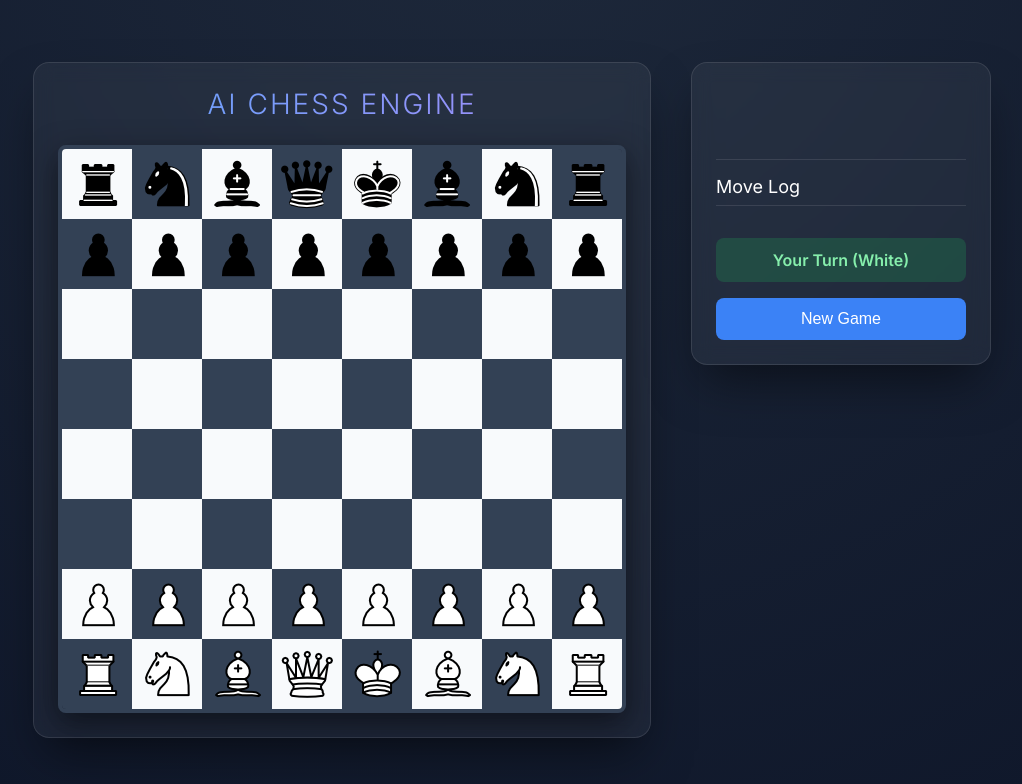
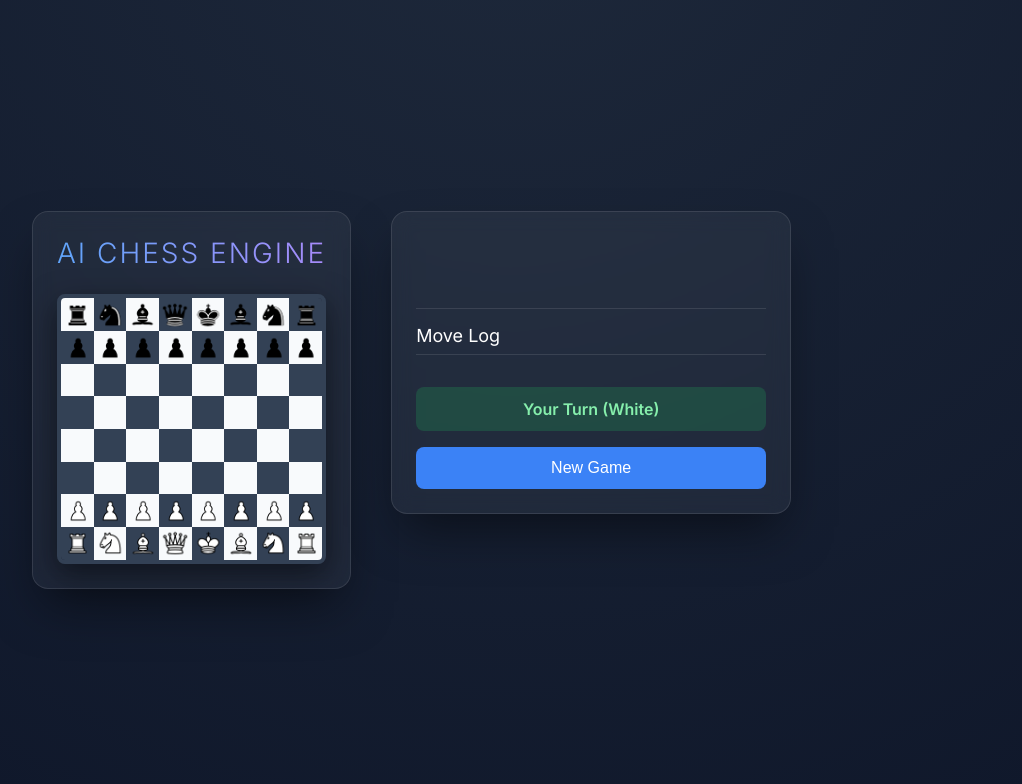
Before and after one commit to bhandari16arjun/ChessEngine, a Flask app: page / in a window 1280 px wide. Shown: the top 784 px of the page, without its empty margins (128-1150 px from the left). Run offline with Flask 3, Linux system fonts and the light colour scheme.

Commit message:
Make UI fully responsive for all screen sizes

```diff
--- a/web/static/css/style.css
+++ b/web/static/css/style.css
@@ -31,6 +31,8 @@ body {
     gap: 40px;
     align-items: flex-start;
     padding: 20px;
+    width: 100%;
+    max-width: 1000px;
 }
 
 .panel {
@@ -59,8 +61,11 @@ body {
 
 #chessboard {
     display: grid;
-    grid-template-columns: repeat(8, 70px);
-    grid-template-rows: repeat(8, 70px);
+    grid-template-columns: repeat(8, 1fr);
+    grid-template-rows: repeat(8, 1fr);
+    width: 100%;
+    max-width: 560px;
+    aspect-ratio: 1 / 1;
     border: 4px solid var(--board-dark);
     border-radius: 8px;
     overflow: hidden;
@@ -68,8 +73,8 @@ body {
 }
 
 .square {
-    width: 70px;
-    height: 70px;
+    width: 100%;
+    height: 100%;
     display: flex;
     justify-content: center;
     align-items: center;
@@ -87,8 +92,8 @@ body {
 }
 
 .piece {
-    width: 60px;
-    height: 60px;
+    width: 85%;
+    height: 85%;
     background-size: contain;
     background-repeat: no-repeat;
     background-position: center;
@@ -130,7 +135,10 @@ body {
 
 /* Sidebar Log */
 .sidebar {
-    width: 300px;
+    flex: 1;
+    width: 100%;
+    min-width: 250px;
+    max-width: 400px;
     height: 100%;
     max-height: 580px;
     display: flex;
@@ -262,3 +270,35 @@ body {
     background-repeat: no-repeat;
     background-position: center;
 }
+
+/* Media Queries for Mobile Responsiveness */
+@media (max-width: 900px) {
+    .layout {
+        flex-direction: column;
+        align-items: center;
+        gap: 20px;
+    }
+    .panel {
+        width: 100%;
+        max-width: 560px;
+    }
+    .sidebar {
+        max-width: 560px;
+    }
+}
+
+@media (max-width: 500px) {
+    .layout {
+        padding: 10px;
+    }
+    .panel {
+        padding: 16px;
+    }
+    .header h1 {
+        font-size: 22px;
+    }
+    .mini-piece {
+        width: 18px;
+        height: 18px;
+    }
+}
```
